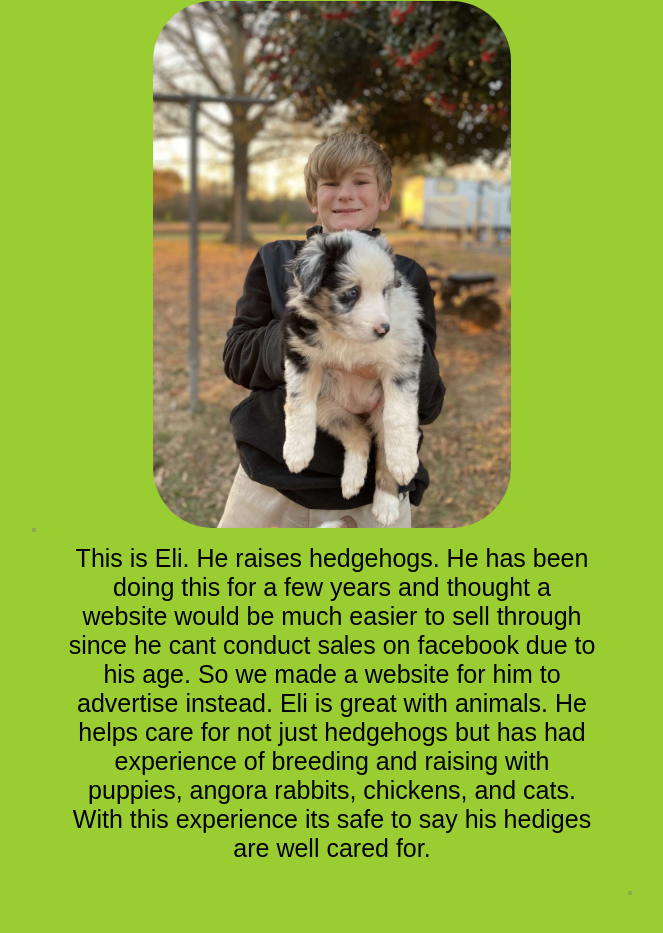
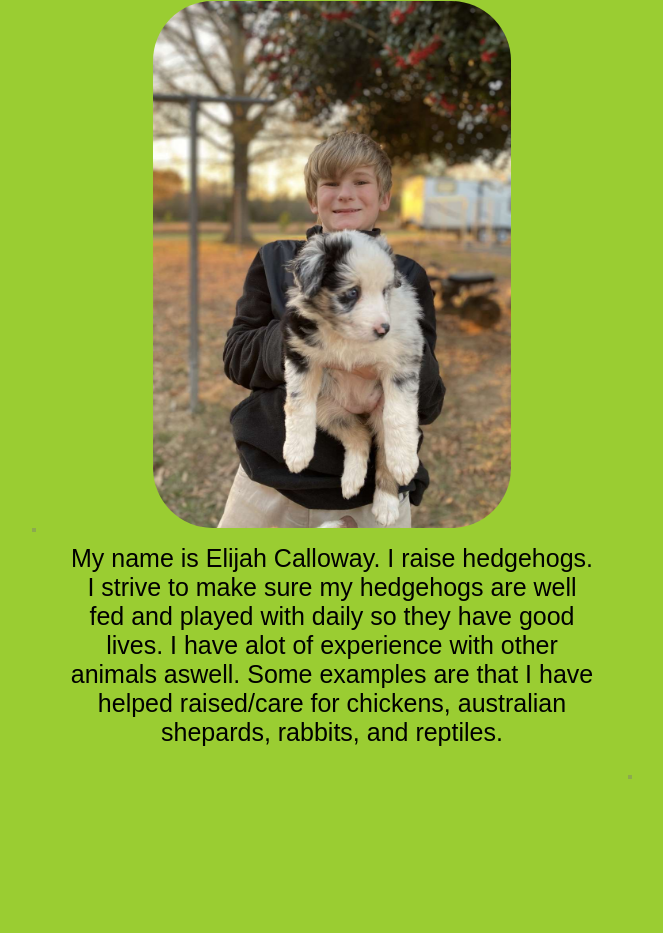
Before and after one commit to IanCalloway/Elis-Hedgies, a plain HTML site: page About.html in a window 1280 px wide. Shown: the part 488-1421 px from the top of the page, without its empty margins (308-971 px from the left). After the commit the page ends 1323 px from the top, so only its background shows below. Drawn offline with Linux system fonts and the light colour scheme.

Commit message:
Add files via upload

```diff
--- a/About.html
+++ b/About.html
@@ -47,15 +47,11 @@
           <div class="about-container1"></div>
           <span class="about-text6">
             <span>
-              This is Eli. He raises hedgehogs.
-              He has been doing this for a few years and thought a
-              website would be much easier to sell through since
-              he cant conduct sales on facebook due to his age.
-              So we made a website for him to advertise instead.
-              Eli is great with animals. He helps care for not just hedgehogs but has had experience
-              of breeding and raising with puppies, angora rabbits, chickens, and cats.
-              With this experience its safe to say his hediges are
-              well cared for.
+              My name is Elijah Calloway. I raise hedgehogs.
+              I strive to make sure my hedgehogs are well fed and
+              played with daily so they have good lives. I have alot of
+              experience with other animals aswell. Some examples are that I have helped raised/care for
+              chickens, australian shepards, rabbits, and reptiles.
             </span>
             <br />
             <span></span>
```
